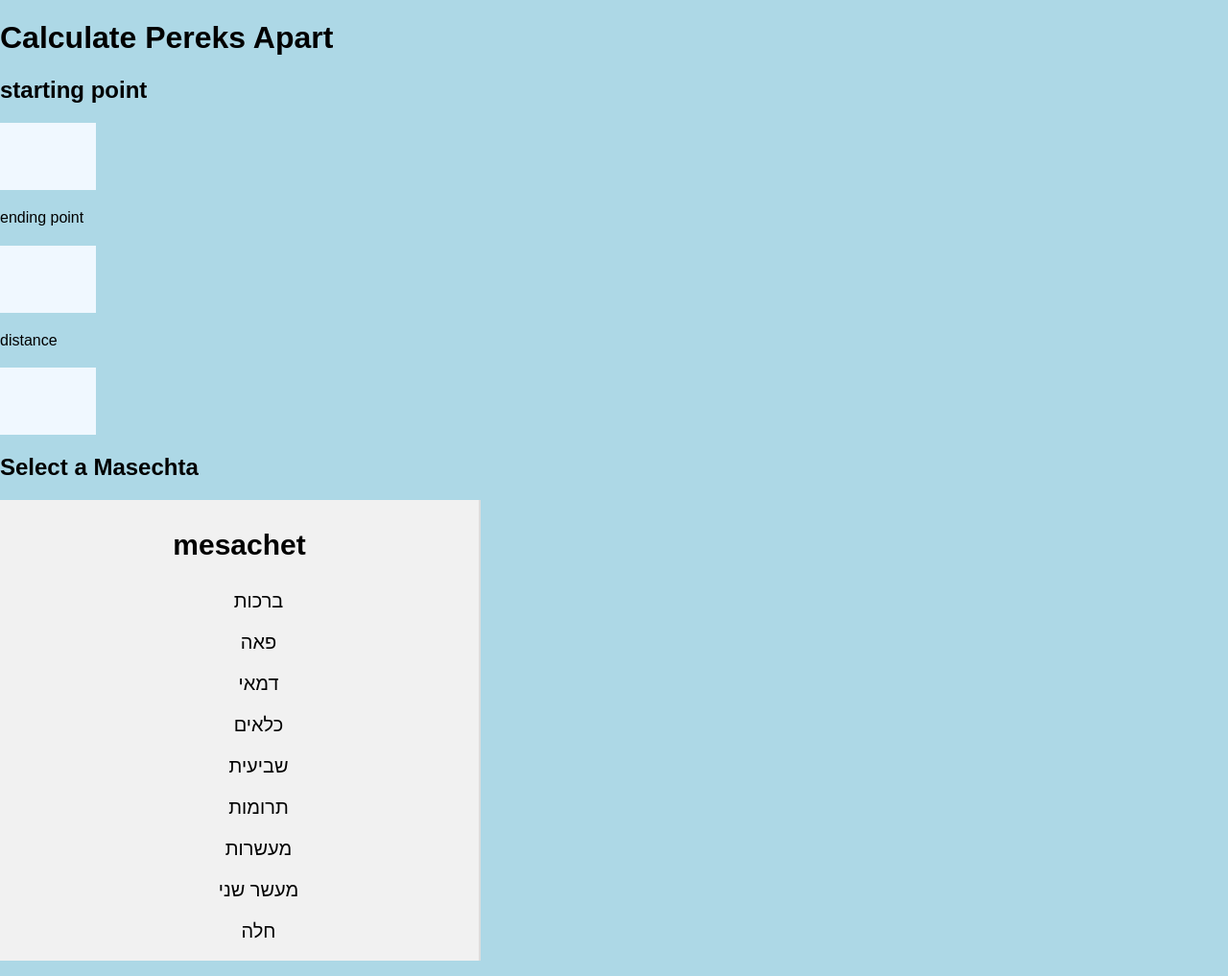
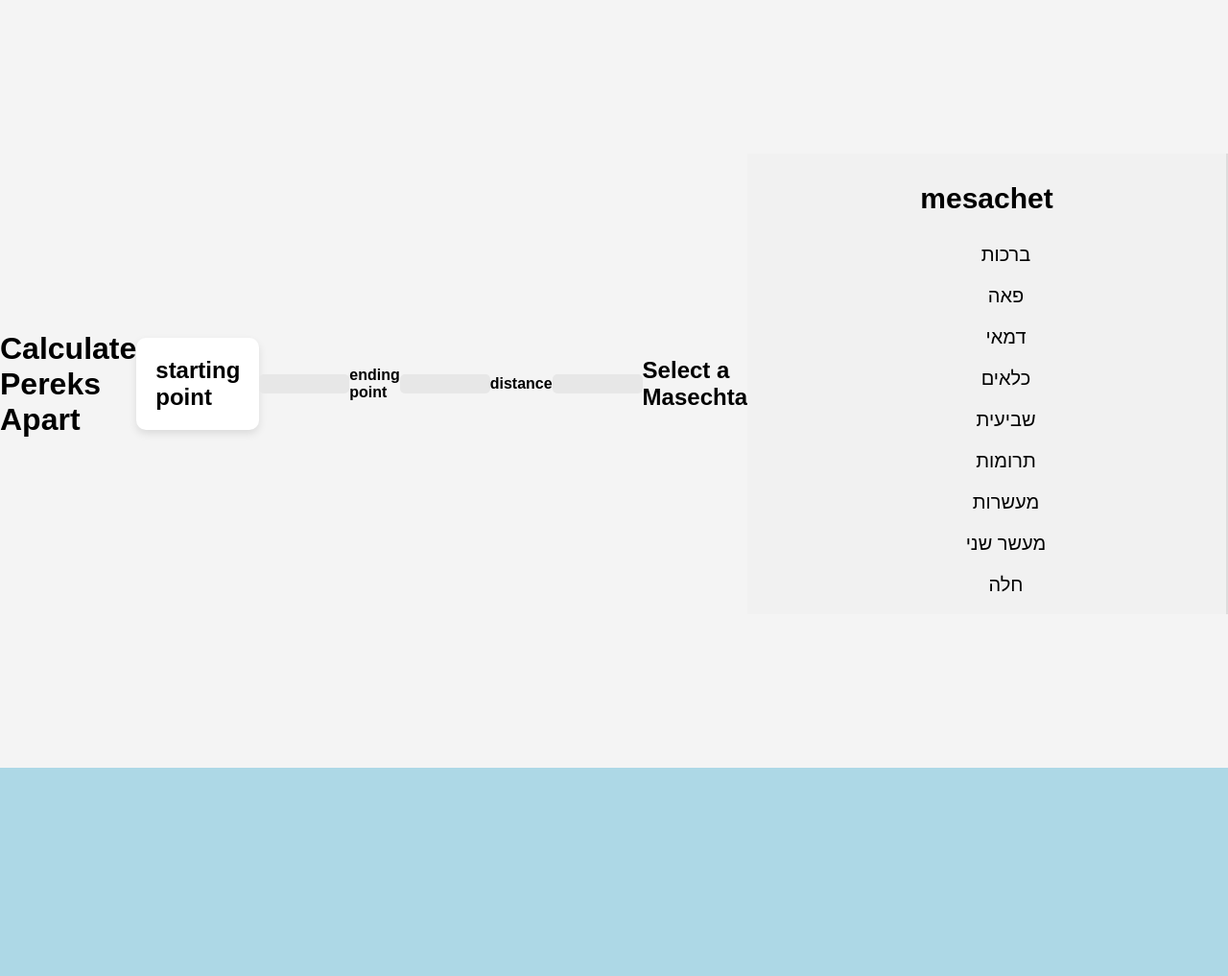
Before and after one commit to Sherman61/torahtracker, a plain HTML site: page calcualate.html in a window 1280 px wide. Shown: the whole page at 96% size. After the commit the page ends 800 px from the top, so only its background shows below. Drawn offline with Linux system fonts and the light colour scheme.

Commit message:
tyh evrything works we need to update the styles

```diff
--- a/calcualate.html
+++ b/calcualate.html
@@ -5,13 +5,47 @@
   <meta charset="utf-8"/>
   <link rel="stylesheet" href="calc.css">
   <style>
+ body {
+            font-family: Arial, sans-serif;
+            margin: 0;
+            padding: 0;
+            display: flex;
+            justify-content: center;
+            align-items: center;
+            height: 100vh;
+            background-color: #f4f4f4;
+        }
 
-    .selected{
-      background-color: aliceblue;
-      width: 80px;
-      padding: 10px;
-      min-height: 50px;
-    }
+        #selected-range {
+            display: flex;
+            flex-direction: column;
+            align-items: center;
+            background: white;
+            padding: 20px;
+            border-radius: 10px;
+            box-shadow: 0 4px 8px rgba(0,0,0,0.1);
+            width: 100%;
+            max-width: 400px;
+        }
+
+        .selected {
+            background-color: #e7e7e7;
+            padding: 10px;
+            margin: 10px 0;
+            width: 100%;
+            text-align: center;
+            border-radius: 5px;
+        }
+
+        label {
+            font-weight: bold;
+        }
+
+        @media (max-width: 600px) {
+            #selected-range {
+                width: 90%;
+            }
+        }
   </style>
            <title>Calculate Pereks</title>
        </head>
```
